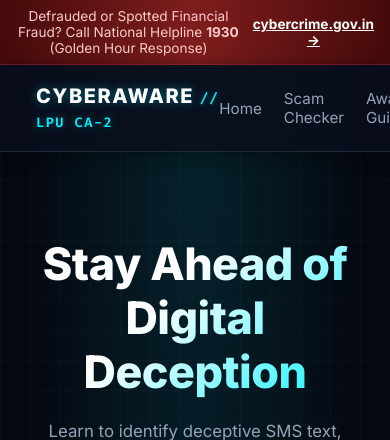
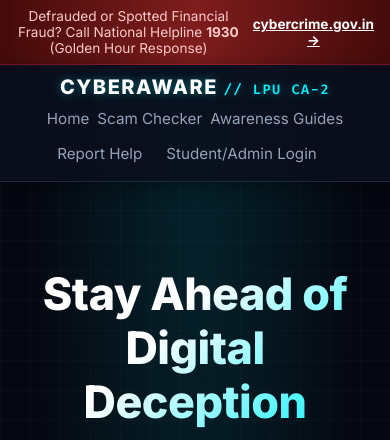
Before and after one commit to sahilkha453/cyberscamawarness, a Flask app: page / in a window 390 px wide; the page is wider, and only the part inside the window is pictured. Shown: the top 440 px of that part. Run offline with Flask 3, Linux system fonts and the light colour scheme.

Commit message:
Add responsive mobile styling

```diff
--- a/static/style.css
+++ b/static/style.css
@@ -553,3 +553,29 @@ textarea:focus {
     margin: 8px 0 12px 0;
     line-height: 1.5;
 }
+/* Mobile Responsive Rules */
+@media (max-width: 768px) {
+    .navbar {
+        flex-direction: column !important;
+        gap: 10px !important;
+        padding: 10px !important;
+    }
+
+    .nav-links {
+        display: flex !important;
+        flex-wrap: wrap !important;
+        justify-content: center !important;
+        gap: 8px !important;
+    }
+
+    .container, .card, form, table {
+        width: 95% !important;
+        max-width: 100% !important;
+        box-sizing: border-box !important;
+    }
+
+    input[type="text"], input[type="password"], input[type="email"], textarea, select {
+        width: 100% !important;
+        box-sizing: border-box !important;
+    }
+}
```
